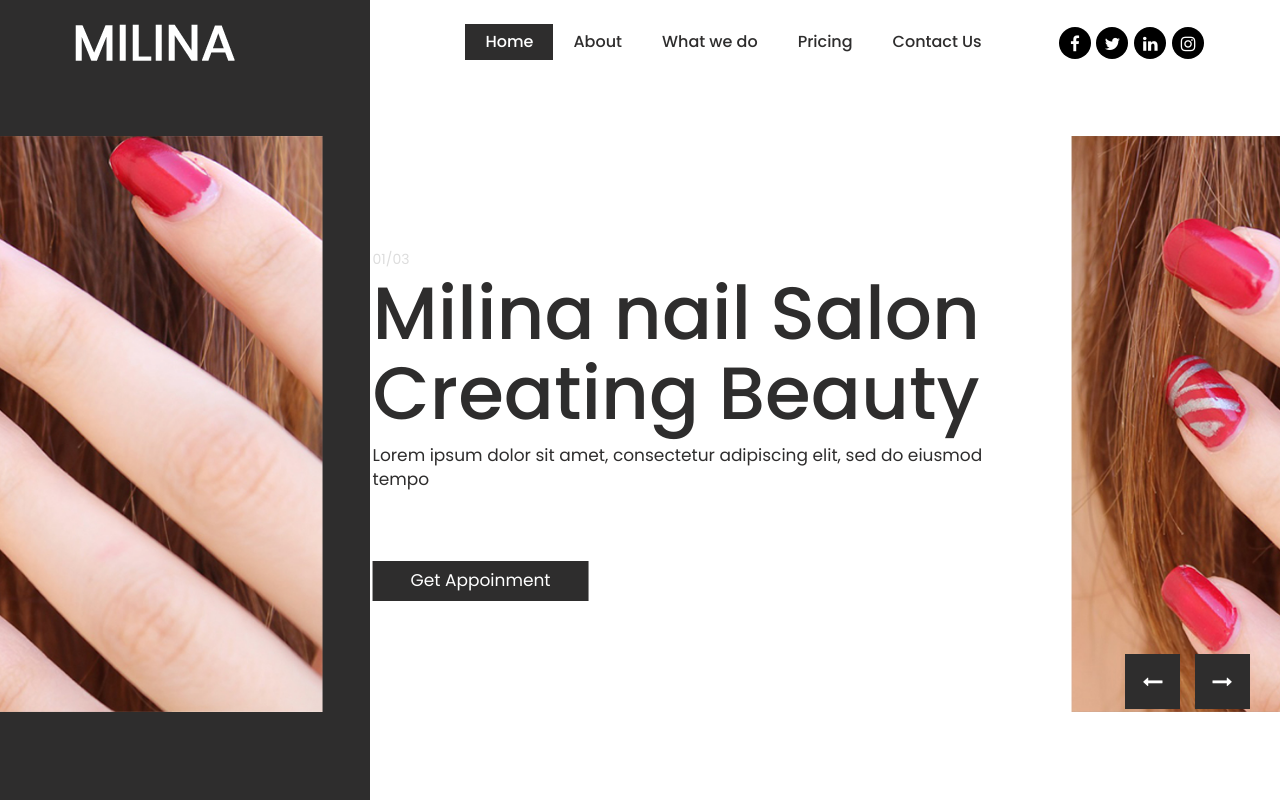
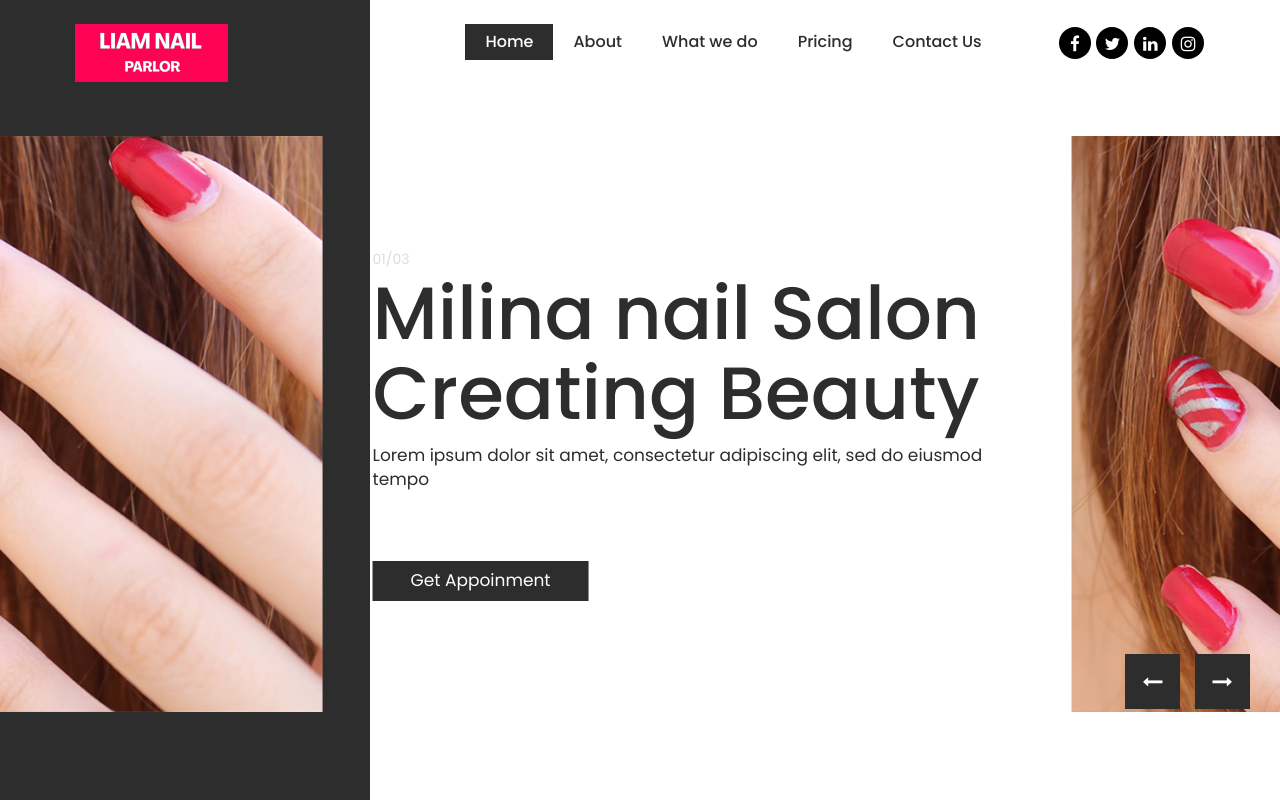
Before and after one commit to edwin3v3/liam, a plain HTML site: page index.html in a window 1280 px wide. Shown: the top 800 px of the page. Drawn offline with nearby package versions, Linux system fonts and the light colour scheme; a web font is replaced by a local one.

Commit message:
edit logo

```diff
--- a/index.html
+++ b/index.html
@@ -48,7 +48,7 @@
                      <div class="full">
                         <div class="center-desk">
                            <div class="logo">
-                              <a href="index.html"><img src="images/logo.png" alt="#" /></a>
+                              <a href="index.html"><img src="images/logo design1.png" alt="#" /></a>
                            </div>
                         </div>
                      </div>
```
